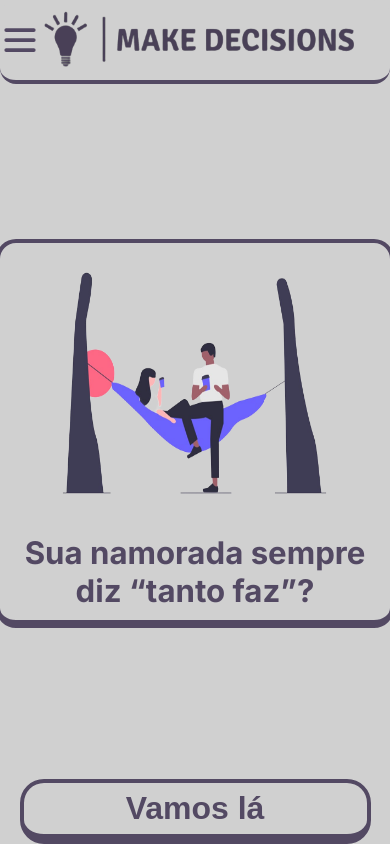
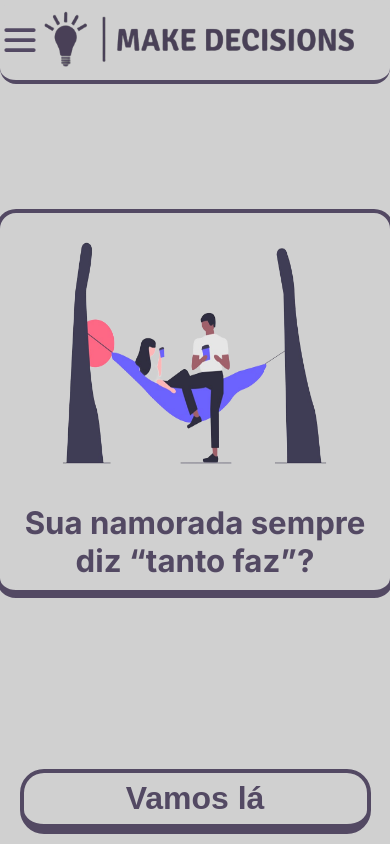
Before and after one commit to hxsggsz/make-decisions, a React (Vite) app: page / in a window 390 px wide. Shown: the top 844 px of the page. Built offline with nearby package versions, Linux system fonts and the light colour scheme; no server answers.

Commit message:
fix: mobile layout on index

```diff
--- a/src/components/buttons/buttons.ts
+++ b/src/components/buttons/buttons.ts
@@ -2,7 +2,7 @@ import styled from "styled-components";
 
 export const StyledButton = styled.div`
   position: absolute;
-  bottom: 0;
+  bottom: 1rem;
 
   .button {
     cursor: pointer;
--- a/src/styles/index.ts
+++ b/src/styles/index.ts
@@ -5,7 +5,7 @@ export const mobile = styled.div`
 
   @media (max-width: 768px) {
     display: flex;
-    margin-top: 6rem;
+    /* margin-top: 3rem; */
     flex-direction: column;
     justify-content: center;
     align-items: center;
```
